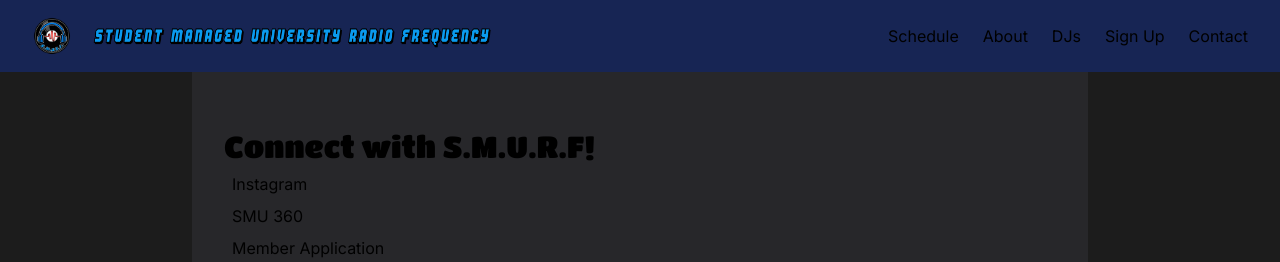
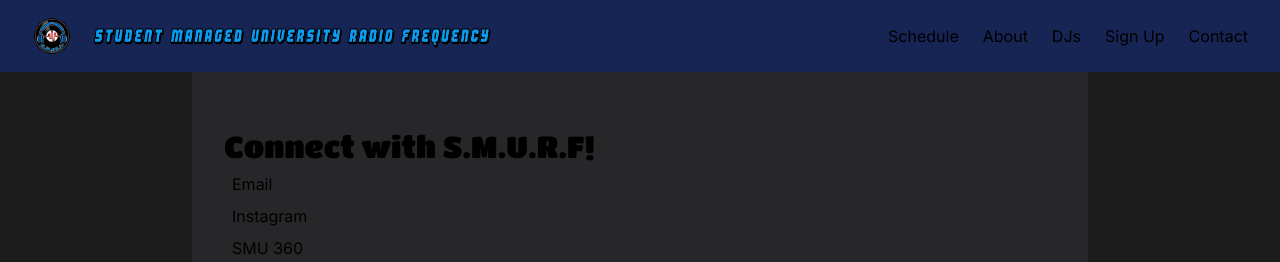
Before and after one commit to drew-harris/old-smurf-radio, a Next.js app: page /connect in a window 1280 px wide. Shown: the top 262 px of the page. Built offline with nearby package versions, Linux system fonts and the light colour scheme.

Commit message:
Add email

```diff
--- a/src/app/connect/page.tsx
+++ b/src/app/connect/page.tsx
@@ -5,6 +5,7 @@
     <>
       <h1 className={`${titan.className} text-3xl`}>Connect with S.M.U.R.F!</h1>
       <div className="flex flex-col gap-2 p-2">
+        <a href="mailto:smuradiofrequency@gmail.com">Email</a>
         <a href="https://www.instagram.com/smuradiofrequency/">Instagram</a>
         <a href="https://connect.smu.edu/organization/smurf">SMU 360</a>
         <a href="https://docs.google.com/forms/d/1PK8aNZ6NIcGpKPBOPmd4bLNuRgZjwD6Eisbsdzu2k7U/edit">
```
